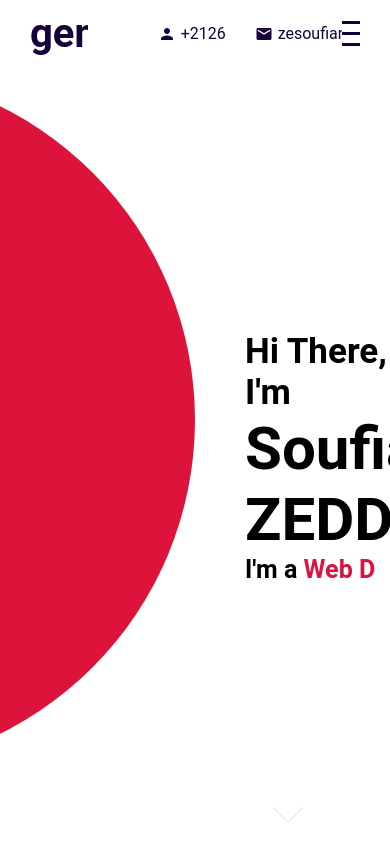
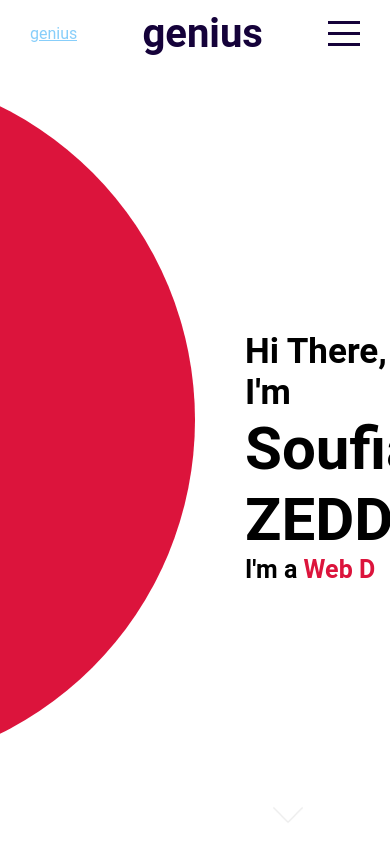
Before and after one commit to ofsand/my-portfolio, a React (Create React App) app: page / in a window 390 px wide. Built offline with nearby package versions, Linux system fonts and the light colour scheme.

Commit message:
remove Phone and Email from topbar and replace logo to the center

```diff
--- a/src/components/topbar/Topbar.jsx
+++ b/src/components/topbar/Topbar.jsx
@@ -1,5 +1,5 @@
 import "./topbar.scss"
-import {Person,Mail} from "@material-ui/icons";
+
 
 export default function Topbar({menuOpen,setMenuOpen}) {
     return (
@@ -7,15 +7,12 @@ export default function Topbar({menuOpen,setMenuOpen}) {
             <div className="wrapper">
                 <div className="left">
                     <a href="#intro" className="logo">genius</a>
-                    <div className="itemContainer">
-                        <Person  className="icon"/>
-                        <span>+212688889919</span>
-                    </div>
-                    <div className="itemContainer">
-                        <Mail className="icon"/>
-                        <span>zesoufian@gmail.com</span>
-                    </div>
                 </div>
+
+                <div className="center">
+                    <a href="#intro" className="logo">genius</a>
+                </div>
+
                 <div className="right">
                     <div className="hamburger" onClick={()=>setMenuOpen(!menuOpen)}>
                         <span className="line1"></span>
@@ -27,3 +24,14 @@ export default function Topbar({menuOpen,setMenuOpen}) {
         </div>
     )
 }
+
+
+/*
+                    <div className="itemContainer">
+                        <Person  className="icon"/>
+                        <span>+212688889919</span>
+                    </div>
+                    <div className="itemContainer">
+                        <Mail className="icon"/>
+                        <span>zesoufian@gmail.com</span>
+                    </div> */
--- a/src/components/topbar/topbar.scss
+++ b/src/components/topbar/topbar.scss
@@ -17,6 +17,9 @@
         justify-content: space-between;
 
         .left{
+        }
+
+        .center{
             display: flex;
             align-items: center;
 
@@ -25,24 +28,9 @@
                 font-weight: 700;
                 text-decoration: none;
                 color: inherit;
-                margin-right: 40px;
+
             }
 
-            .itemContainer{
-                display: flex;
-                align-items: center;
-                margin-left: 30px;
-
-                .icon{
-                    font-size: 18px;
-                    margin-right: 5px;
-                }
-
-                span{
-                    font-size: 15x;
-                    font-weight: 400;
-                }
-            }
         }
 
         .right{
```
